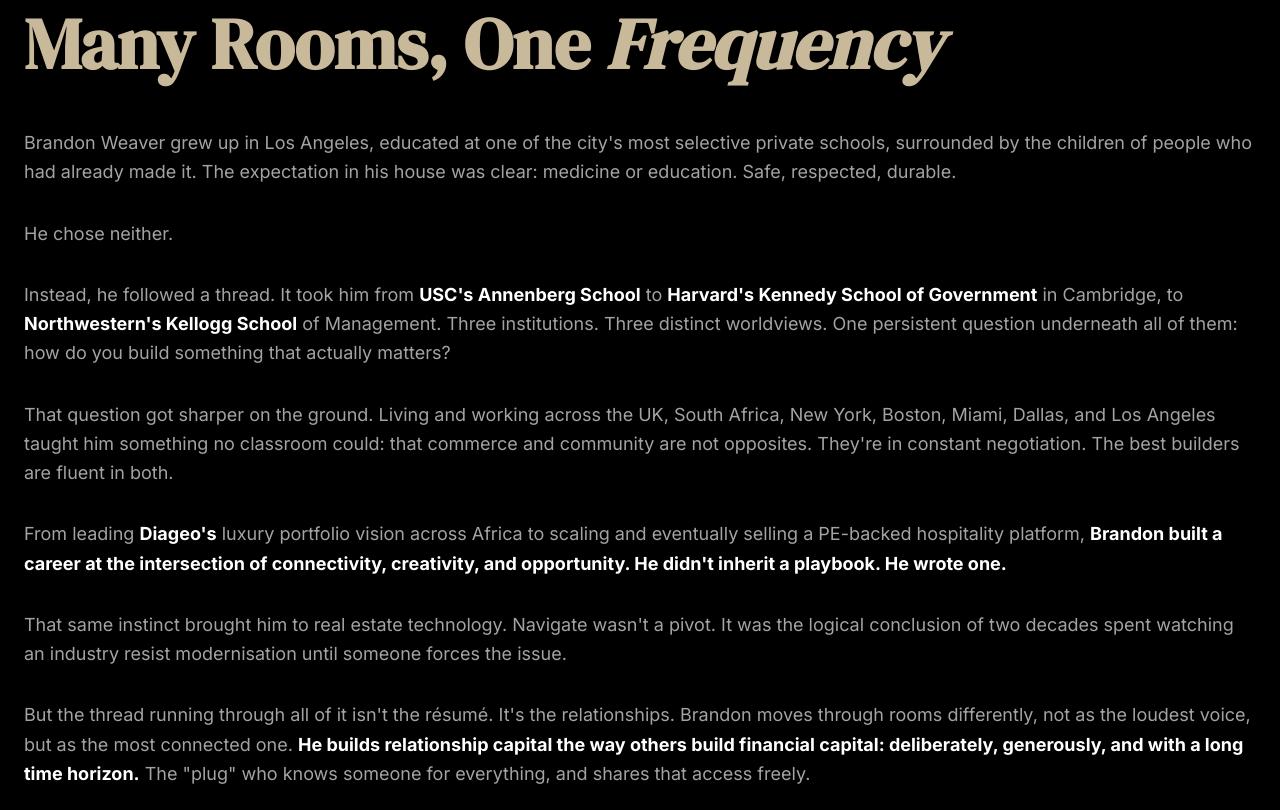
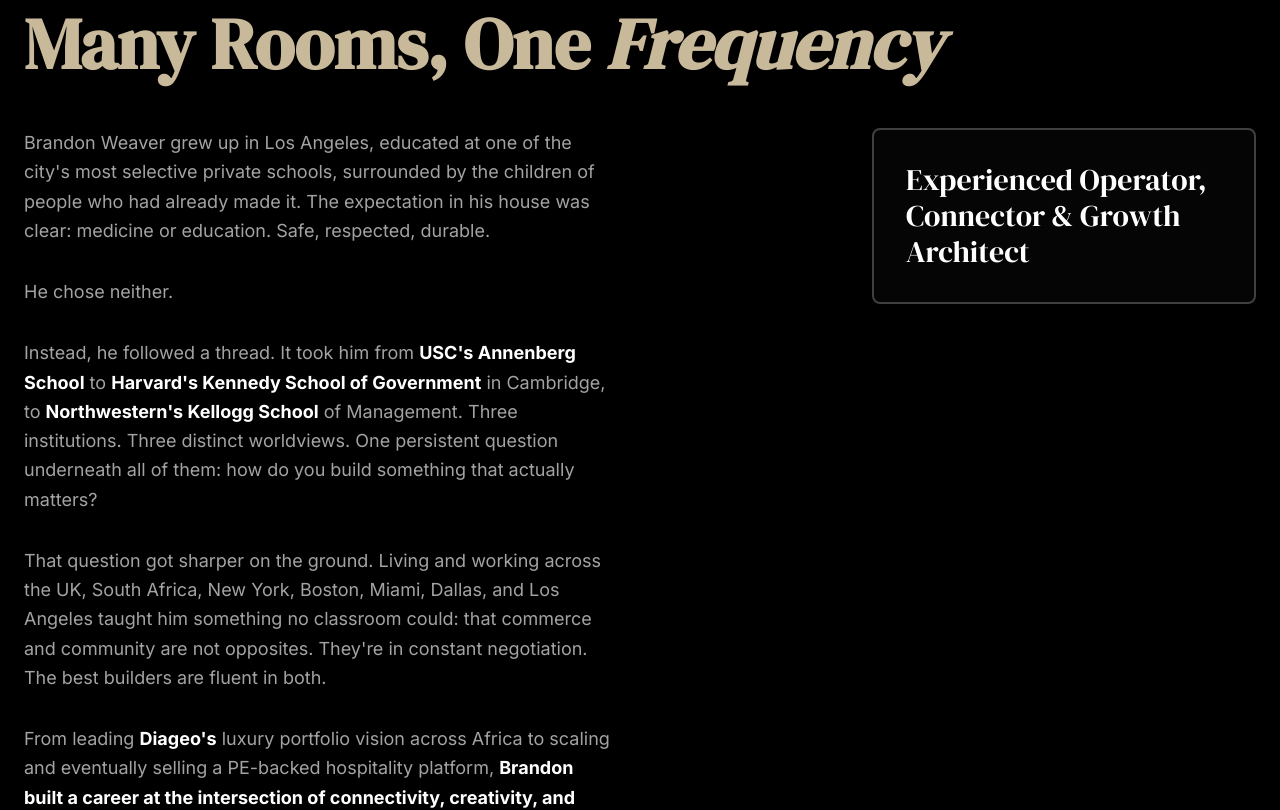
Before and after one commit to letsnavigatebmw/brandonmweaver, a React (Vite) app: page / in a window 1280 px wide. Shown: the part 960-1770 px from the top of the page. Built offline with nearby package versions, Linux system fonts and the light colour scheme.

Commit message:
Restore Many Rooms One Frequency to two-column layout: text left, Experienced Operator box right

```diff
--- a/src/components/About.jsx
+++ b/src/components/About.jsx
@@ -28,6 +28,9 @@ export default function About() {
         <div className="max-w-7xl mx-auto">
           <h2 className="text-6xl md:text-7xl font-serif mb-12" style={{ color: '#c8b99a' }}>Many Rooms, One <span className="italic">Frequency</span></h2>
 
+          <div className="grid md:grid-cols-2 gap-12 items-start">
+            {/* Text Column */}
+            <div>
               <p className="text-gray-400 text-lg leading-relaxed mb-8">
 Brandon Weaver grew up in Los Angeles, educated at one of the city's most selective private schools, surrounded by the children of people who had already made it. The expectation in his house was clear: medicine or education. Safe, respected, durable.
               </p>
@@ -52,6 +55,17 @@ But the thread running through all of it isn't the résumé. It's the relationsh
               <p className="text-gray-400 text-lg leading-relaxed">
 In a world increasingly mediated by algorithms, Brandon's conviction is simple. <span className="font-bold text-white">Success moves at the speed of connectivity.</span>
               </p>
+            </div>
+
+            {/* Right Column - Text Box */}
+            <div className="flex justify-center md:justify-end">
+              <div className="w-full max-w-sm border-2 border-gray-700 rounded-lg p-8 bg-gray-950/50">
+                <p className="text-2xl md:text-3xl font-serif text-white leading-tight">
+                  Experienced Operator, Connector & Growth Architect
+                </p>
+              </div>
+            </div>
+          </div>
         </div>
       </div>
 
```
Lines whose indentation alone changed are shown as unchanged.
